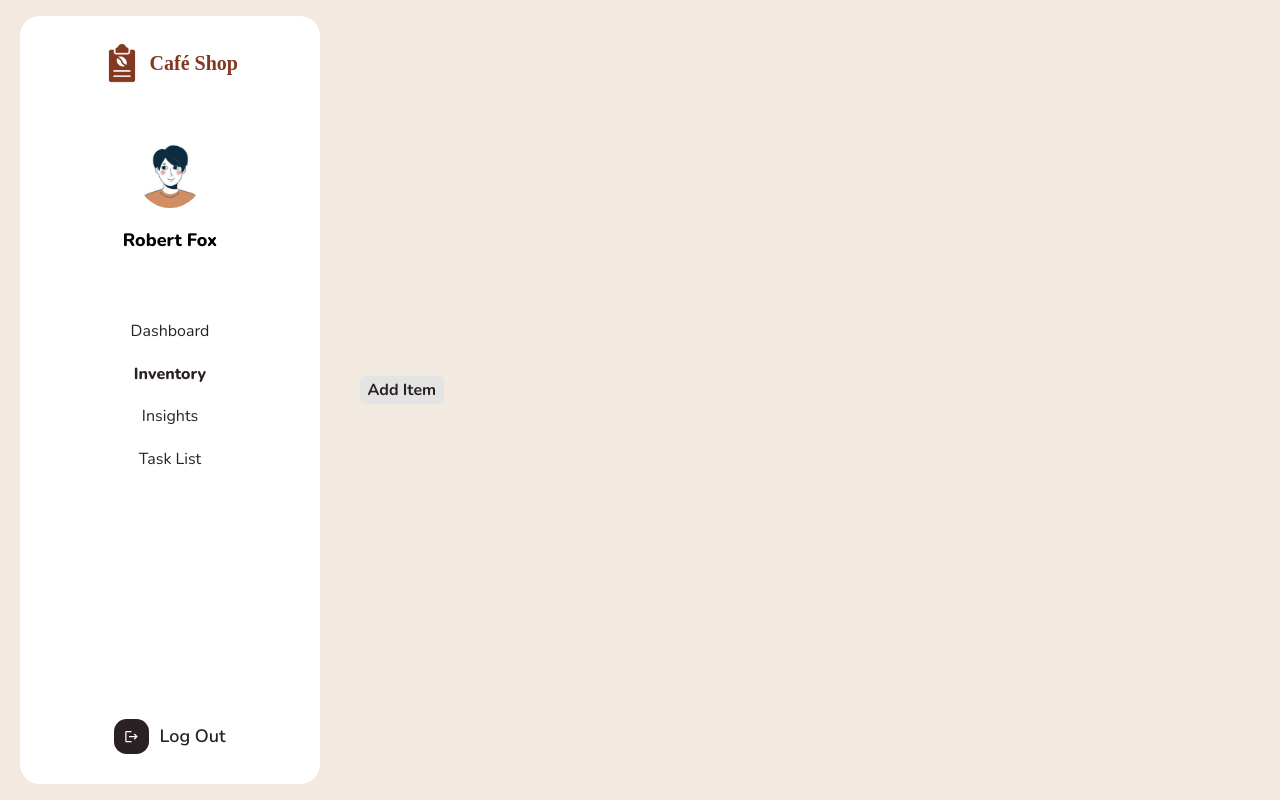
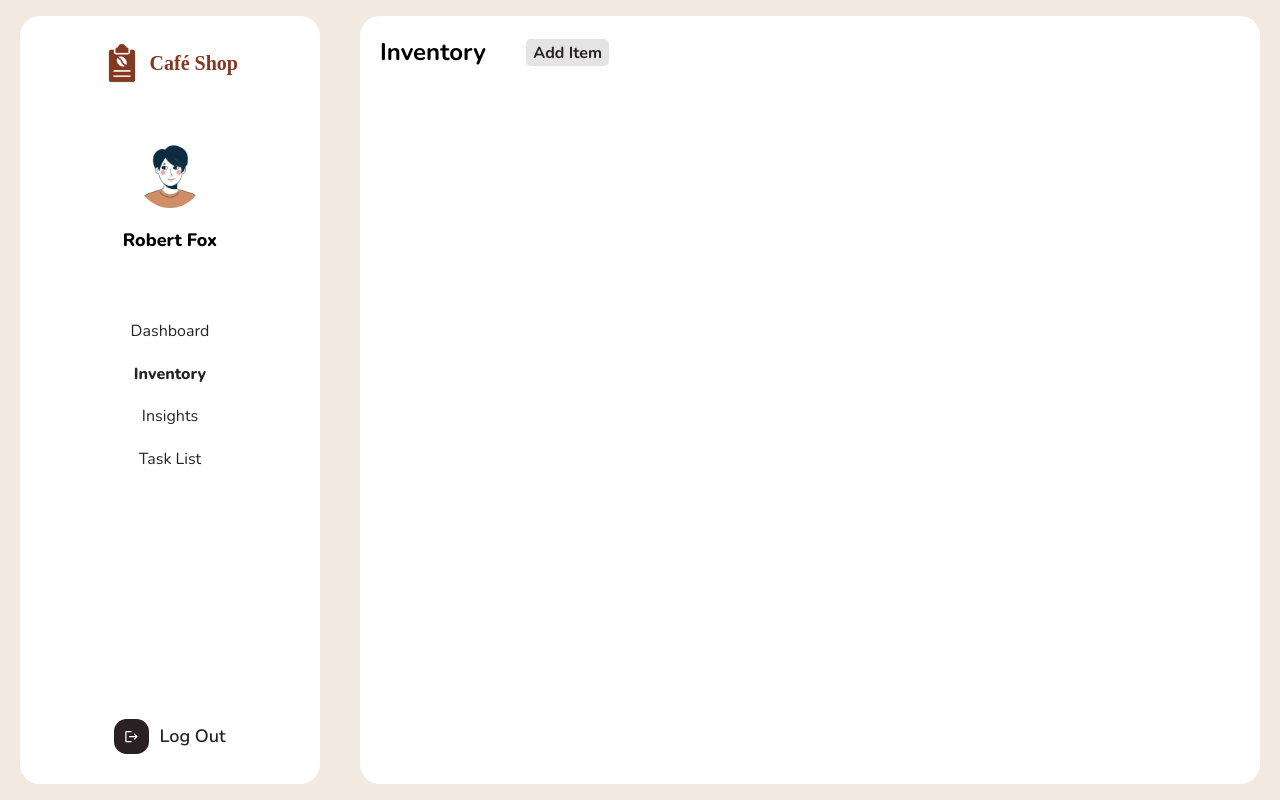
Before and after one commit to jporrego/trello-clone-server, a React (Create React App) app in the folder client/: page / in a window 1280 px wide. Built offline with nearby package versions, Linux system fonts and the light colour scheme; a web font is replaced by a local one.

Commit message:
Inventory component start

```diff
--- a/client/src/App.css
+++ b/client/src/App.css
@@ -1,5 +1,6 @@
 .app {
-  display: flex;
+  display: grid;
+  grid-template-columns: max-content 1fr;
   align-items: center;
   height: 100vh;
   background-color: var(--cream);
@@ -7,7 +8,10 @@
 }
 
 .content {
+
+  height: 96%;
   display: flex;
   flex-direction: column;
   align-items: center;
+  margin: 0rem 2rem;
 }
--- a/client/src/App.tsx
+++ b/client/src/App.tsx
@@ -1,6 +1,7 @@
 import React from "react";
 import { Route, Routes } from "react-router-dom";
 import "./App.css";
+import Inventory from "./components/inventory/Inventory";
 import Navbar from "./components/navbar/Navbar";
 import ItemCreate from "./components/pages/item_create/ItemCreate";
 import ItemDetail from "./components/pages/item_detail/ItemDetail";
@@ -13,7 +14,7 @@ function App() {
       <Navbar></Navbar>
       <div className="content">
         <Routes>
-          <Route path="/" element={<ItemList />} />
+          <Route path="/" element={<Inventory />} />
           <Route path="/item/edit/:id" element={<ItemEdit />} />
           <Route path="/item/:id" element={<ItemDetail />} />
           <Route path="/item/create/" element={<ItemCreate />} />
--- /dev/null
+++ b/client/src/components/inventory/Inventory.css
@@ -0,0 +1,29 @@
+.inventory {
+    display: grid;
+    grid-template-columns: 1fr;
+    grid-template-rows: max-content 1fr;
+    width: 100%;
+    height: 100%;
+    border-radius: 2rem;
+    padding: 2rem;
+    background-color: var(--white);
+}
+
+.inventory-title {
+    font-size: 2.4rem;
+    font-weight: 700;
+}
+
+.inventory-header {
+    display: flex;
+    justify-content: flex-start;
+    align-items: center;
+    gap: 4rem;
+}
+
+.inventory-header>a {
+    text-decoration: none;
+    background-color: var(--grey);
+    border-radius: .5rem;
+    padding: .25rem .75rem;
+}
--- /dev/null
+++ b/client/src/components/inventory/Inventory.tsx
@@ -0,0 +1,20 @@
+import React from "react";
+import { Link } from "react-router-dom";
+import ItemList from "../pages/item_list/ItemList";
+import "./Inventory.css";
+
+const Inventory = () => {
+  return (
+    <div className="inventory">
+      <div className="inventory-header">
+        <div className="inventory-title">Inventory</div>
+        <Link to="/item/create">Add Item</Link>
+      </div>
+      <div className="inventory-content">
+        <ItemList></ItemList>
+      </div>
+    </div>
+  );
+};
+
+export default Inventory;
--- a/client/src/components/navbar/Navbar.css
+++ b/client/src/components/navbar/Navbar.css
@@ -10,6 +10,6 @@
     padding: 1rem 0rem;
     background-color: var(--white);
     border-radius: 2rem;
-    margin: 2rem;
+    margin: 0rem 2rem;
 
 }
--- a/client/src/components/navbar/Navbar.tsx
+++ b/client/src/components/navbar/Navbar.tsx
@@ -1,6 +1,6 @@
 import React from "react";
 import { Link } from "react-router-dom";
-import Links from "../Links/Links";
+import Links from "../links/Links";
 import Logo from "../logo/Logo";
 import NavButtons from "../nav-buttons/NavButtons";
 import UserPreview from "../user_preview/UserPreview";
--- a/client/src/components/pages/item_list/ItemList.tsx
+++ b/client/src/components/pages/item_list/ItemList.tsx
@@ -34,7 +34,6 @@ function ItemList() {
 
   return (
     <div className="ItemList">
-      <Link to="/item/create">Add Item</Link>
       <div className="product-section">
         {products.map((product) => (
           <Product
```
